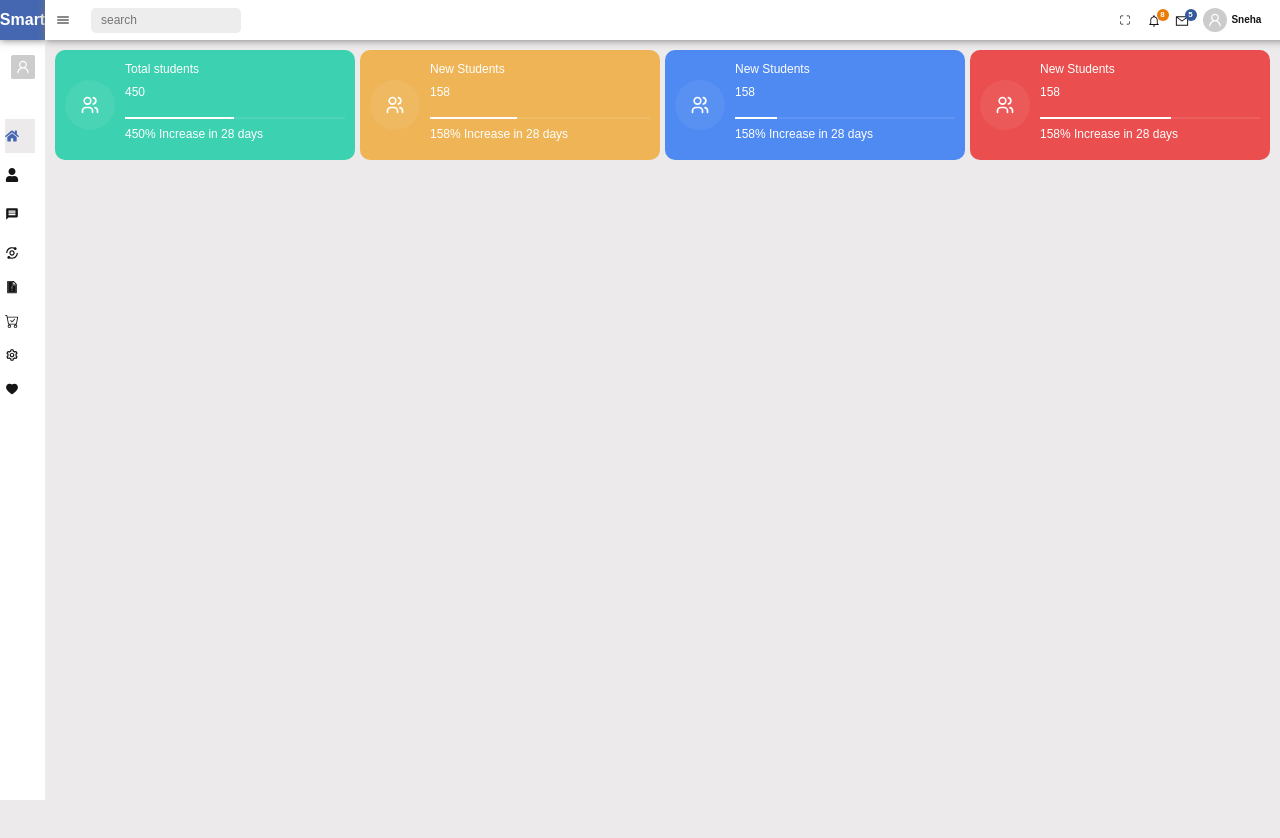
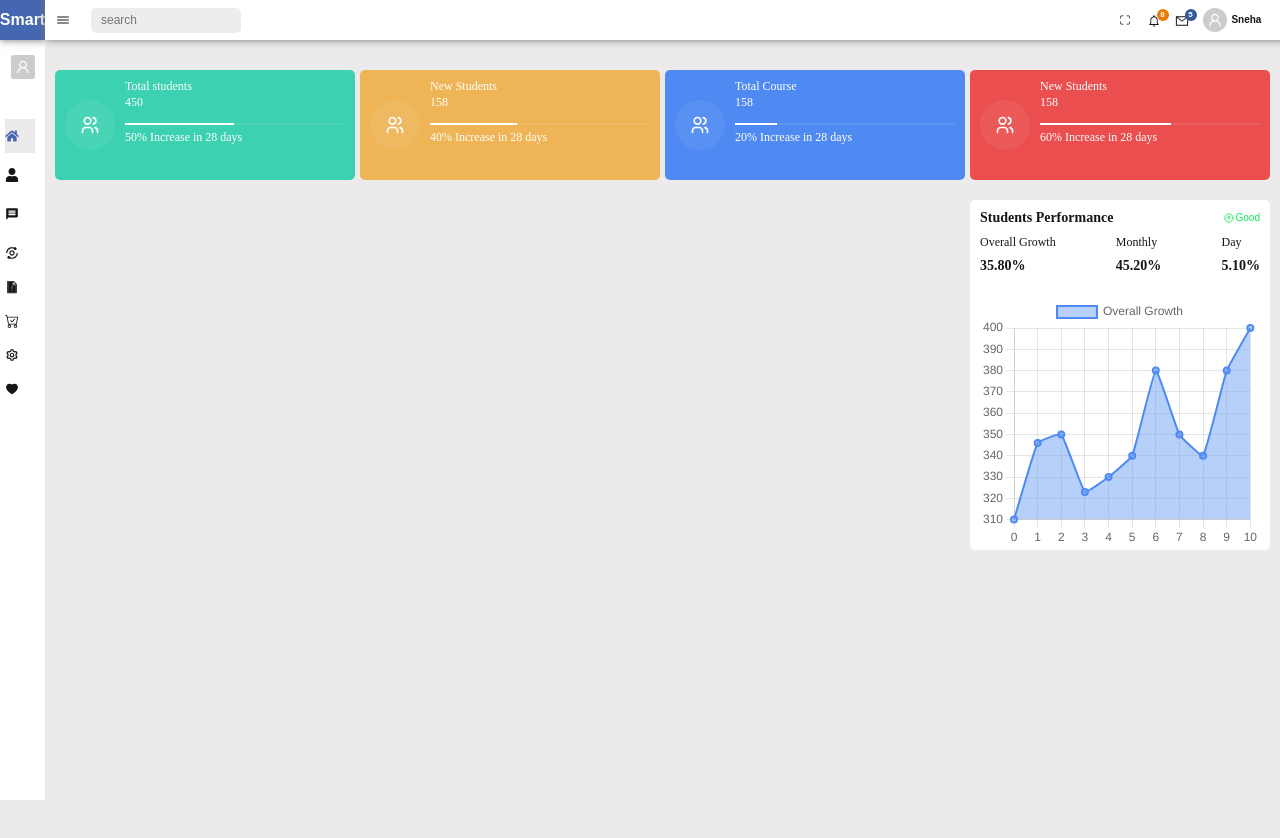
Before and after one commit to melodyLeonard/dashboard-design-task, a React (Create React App) app: page /home in a window 1280 px wide. Built offline with nearby package versions, Linux system fonts and the light colour scheme.

Commit message:
finished student performance card

```diff
--- a/src/components/Cards/colorCards/Colorcards.tsx
+++ b/src/components/cards/colorCards/Colorcards.tsx
@@ -1,5 +1,6 @@
 import {FC} from 'react';
 import './colorCards.scss'
+import { Paragraph } from '../../layout/Typography';
 
 type Colors = 'primary' | 'orange' | 'cyan' | 'red'
 interface IProps{
@@ -21,10 +22,10 @@ const Colorcards:FC<IProps> = ({icon, number, className, color, percentage, titl
             </div>
         </div>
         <div className='right'>
-            <p>{title}</p>
-             <p>{number}</p>
-             <input className='slider' type="range" min="1" max="100" value={percentage} />
-              <p>{number}% Increase in 28 days</p>
+            <Paragraph>{title}</Paragraph>
+            <Paragraph>{number}</Paragraph>
+            <input onChange={() => {}} className='slider' type="range" min="1" max="100" value={percentage} />
+            <Paragraph>{percentage}% Increase in 28 days</Paragraph>
         </div>
     </div>
   );
--- a/src/components/Cards/colorCards/colorCards.scss
+++ b/src/components/cards/colorCards/colorCards.scss
@@ -1,7 +1,7 @@
 .color-card {
     height: 110px;
     width: 300px;
-    border-radius: 10px;
+    border-radius: 5px;
     padding: 10px;
     display: flex;
     flex-direction: row;
--- /dev/null
+++ b/src/components/cards/studentPerformanceCard/StudentsPerformance.tsx
@@ -0,0 +1,47 @@
+import { FiArrowUpCircle } from 'react-icons/fi';
+import { Flex } from '../../layout/Layout';
+import { Lead, Paragraph } from '../../layout/Typography';
+import './students-performance.scss';
+import { Line } from 'react-chartjs-2';
+import { graphData } from './data';
+
+import { Chart as ChartJS, registerables } from 'chart.js';
+ChartJS.register(...registerables);
+
+
+const StudentsPerformance = () => {
+  return <div className='student-pef-wrapper'>
+    <Flex.Row>
+        <Lead className='title'>Students Performance</Lead>
+        <Flex.Row className='rate-marker'>
+            <FiArrowUpCircle/>
+            <span>
+                Good
+            </span>
+        </Flex.Row>
+    </Flex.Row>
+   <Flex.Row className="top-info">
+    <div>
+        <Paragraph>
+            Overall Growth
+        </Paragraph>
+        <Lead>35.80%</Lead>
+    </div>
+        <div>
+        <Paragraph>
+            Monthly
+        </Paragraph>
+        <Lead>45.20%</Lead>
+    </div>
+        <div>
+        <Paragraph>
+            Day
+        </Paragraph>
+        <Lead>5.10%</Lead>
+    </div>
+   </Flex.Row>
+        <Line height={'270px'} className='line' datasetIdKey='id' data={graphData} />
+  </div>;
+};
+
+export default StudentsPerformance;
--- /dev/null
+++ b/src/components/cards/studentPerformanceCard/data.ts
@@ -0,0 +1,15 @@
+export const graphData = {
+  labels: [0, 1, 2, 3, 4, 5, 6, 7, 8, 9, 10],
+  datasets: [
+    {
+      label: 'Overall Growth',
+      data: [310, 346, 350,323, 330, 340, 380, 350, 340, 380, 400],
+      borderColor: 'rgb(78, 138, 242)',
+      backgroundColor: 'rgba(116, 163, 244, 0.515)',
+      fill: true,
+      tension: 0.1,
+      borderWidth: 2,
+      yAxisID: 'y-axis-1'
+    }
+  ]
+};
--- /dev/null
+++ b/src/components/cards/studentPerformanceCard/students-performance.scss
@@ -0,0 +1,33 @@
+.student-pef-wrapper {
+    width: 300px;
+    height: 350px;
+    background: white;
+    border-radius: 5px;
+    padding: 10px;
+
+    .title {
+        margin-bottom: 0;
+    }
+
+    .rate-marker {
+        width: fit-content;
+        color: rgb(11, 234, 89);
+        font-size: 10px;
+        font-weight: 600;
+
+        span {
+            margin-left: 2px;
+            font-weight: 500;
+        }
+
+    }
+
+    .top-info {
+        margin: 10px 0;
+    }
+
+    .line {
+        flex: 1;
+        height: 300px;
+    }
+}
--- /dev/null
+++ b/src/components/layout/Layout.tsx
@@ -0,0 +1,10 @@
+import styled from 'styled-components'
+
+export const Flex: any = styled.div``;
+
+Flex.Row = styled.div`
+  display: flex;
+  flex-direction: row;
+  align-items: center;
+  justify-content: space-between;
+`;
--- /dev/null
+++ b/src/components/layout/Typography.tsx
@@ -0,0 +1,14 @@
+import styled from 'styled-components'
+
+export const Paragraph = styled.p`
+  color: rgb(21, 21, 21);
+  font-size: 12px;
+  line-height: 12px;
+  font-family: Montserrat;
+`;
+
+export const Lead = styled(Paragraph)`
+  color: rgb(21, 21, 21);
+  font-size: 14px;
+  font-weight: 600;
+`;
--- a/src/router/index.tsx
+++ b/src/router/index.tsx
@@ -10,7 +10,8 @@ const AppNavigation = () => {
                 <Routes>
                     <Route index element={<Home />} />
                     {
-                        routes.map(({path})=> <Route
+                        routes.map(({path}, idx)=> <Route
+                            key={idx}
                             path={path}
                             element={
                                 <ProtectedRoute isAuthenticated={isAuthenticated}>
--- a/src/views/home/data.tsx
+++ b/src/views/home/data.tsx
@@ -19,7 +19,7 @@ export const cardData= [
     },
      {
         percentage: 20,
-        title: 'New Students',
+        title: 'Total Course',
         number: 158,
         color: 'primary',
         icon: <TbUsers className='icon' />
--- a/src/views/home/home.scss
+++ b/src/views/home/home.scss
@@ -1,4 +1,3 @@
 .cards-container {
-    display: flex;
-    justify-content: space-between;
+    margin: 20px 0;
 }
--- a/src/views/home/index.tsx
+++ b/src/views/home/index.tsx
@@ -1,11 +1,13 @@
-import Colorcards from '../../components/Cards/colorCards/Colorcards';
+import Colorcards from '../../components/cards/colorCards/Colorcards';
 import { cardData } from './data';
 import './home.scss'
+import { Flex } from '../../components/layout/Layout';
+import StudentsPerformance from '../../components/cards/studentPerformanceCard/StudentsPerformance';
 
 
 const Home = () => {
   return <div>
-    <div className='cards-container'>
+    <Flex.Row className='cards-container'>
     {
         cardData.map(({
             title,
@@ -13,10 +15,16 @@ const Home = () => {
             number,
             color="primary",
             percentage
-        }) =>
-            <Colorcards title={title} icon={icon} number={number} color={color} className='' percentage={percentage} />)
+        }, idx) =>
+            <Colorcards key={idx} title={title} icon={icon} number={number} color={color} className='' percentage={percentage} />)
     }
-    </div>
+    </Flex.Row>
+    <Flex.Row>
+        <div>
+
+        </div>
+        <StudentsPerformance/>
+    </Flex.Row>
     </div>;
 };
 
```
Also changed, not shown: package.json (+12 -1 lines), 1 other file (tests, documents, lock files or other folders). Lines whose indentation alone changed are shown as unchanged.
